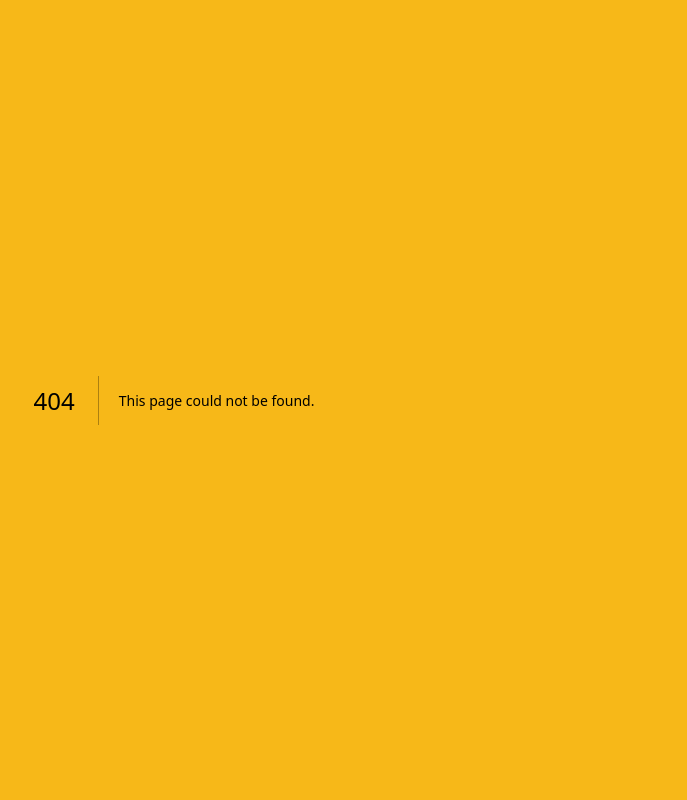
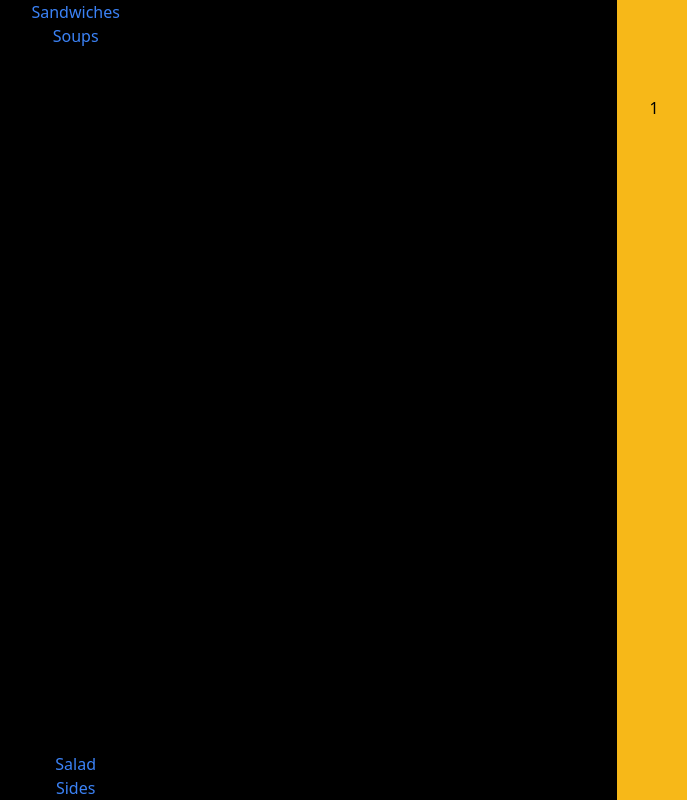
Before and after one commit to csce-331-ritchey-2023a/project3-mu, a Next.js app: page /customer/Sand/1 in a window 1280 px wide. Before the commit this address had no page. Shown: the whole page, without its empty margins (466-1153 px from the left). Built offline with nearby package versions, Linux system fonts and the light colour scheme.

Commit message:
Creating slug paths with test

```diff
--- /dev/null
+++ b/app/customer/Sand/[slug]/page.tsx
@@ -0,0 +1,33 @@
+import Image from 'next/image'
+import { use } from "react"
+import 'app/globals.css'
+
+async function getImages(){
+    const res = await fetch(`${process.env.BASE_URL}/api/getImages`, {cache: "no-store"})
+    if(!res.ok){
+      console.log("result + ", res)
+    }
+    return await(res).json()
+}
+
+// type Image = {
+//     foodid: number
+//     imageSrc: string
+//     name: string
+// }
+
+export default function Customer({
+  params,
+}: {
+  params: { slug: string };
+}){
+    const slug = params.slug
+    //console.log(images)
+    return(
+        <div className="mx-auto max-w-2xl py-16 px-4 sm:py-24 sm:px-6 lg:max-w-7xl lg:px-8 " >
+        <div className="grid grid-cols-1 gap-y-10 gap-x-6 sm:grid-cols-2 lg:grid-cols-3 xl:grid-cols-4 xl:gap-x-8">
+        <h1>{slug}</h1>
+      </div>
+    </div>
+    )
+}
--- /dev/null
+++ b/app/customer/Side/[slug]/page.tsx
@@ -0,0 +1,33 @@
+import Image from 'next/image'
+import { use } from "react"
+import 'app/globals.css'
+
+async function getImages(){
+    const res = await fetch(`${process.env.BASE_URL}/api/getImages`, {cache: "no-store"})
+    if(!res.ok){
+      console.log("result + ", res)
+    }
+    return await(res).json()
+}
+
+// type Image = {
+//     foodid: number
+//     imageSrc: string
+//     name: string
+// }
+
+export default function Customer({
+  params,
+}: {
+  params: { slug: string };
+}){
+    const slug = params.slug
+    //console.log(images)
+    return(
+        <div className="mx-auto max-w-2xl py-16 px-4 sm:py-24 sm:px-6 lg:max-w-7xl lg:px-8 " >
+        <div className="grid grid-cols-1 gap-y-10 gap-x-6 sm:grid-cols-2 lg:grid-cols-3 xl:grid-cols-4 xl:gap-x-8">
+        <h1>{slug}</h1>
+      </div>
+    </div>
+    )
+}
--- /dev/null
+++ b/app/customer/Soup/[slug]/page.tsx
@@ -0,0 +1,33 @@
+import Image from 'next/image'
+import { use } from "react"
+import 'app/globals.css'
+
+async function getImages(){
+    const res = await fetch(`${process.env.BASE_URL}/api/getImages`, {cache: "no-store"})
+    if(!res.ok){
+      console.log("result + ", res)
+    }
+    return await(res).json()
+}
+
+// type Image = {
+//     foodid: number
+//     imageSrc: string
+//     name: string
+// }
+
+export default function Customer({
+  params,
+}: {
+  params: { slug: string };
+}){
+    const slug = params.slug
+    //console.log(images)
+    return(
+        <div className="mx-auto max-w-2xl py-16 px-4 sm:py-24 sm:px-6 lg:max-w-7xl lg:px-8 " >
+        <div className="grid grid-cols-1 gap-y-10 gap-x-6 sm:grid-cols-2 lg:grid-cols-3 xl:grid-cols-4 xl:gap-x-8">
+        <h1>{slug}</h1>
+      </div>
+    </div>
+    )
+}
```
Also changed, not shown: 1 other file (tests, documents, lock files or other folders).
